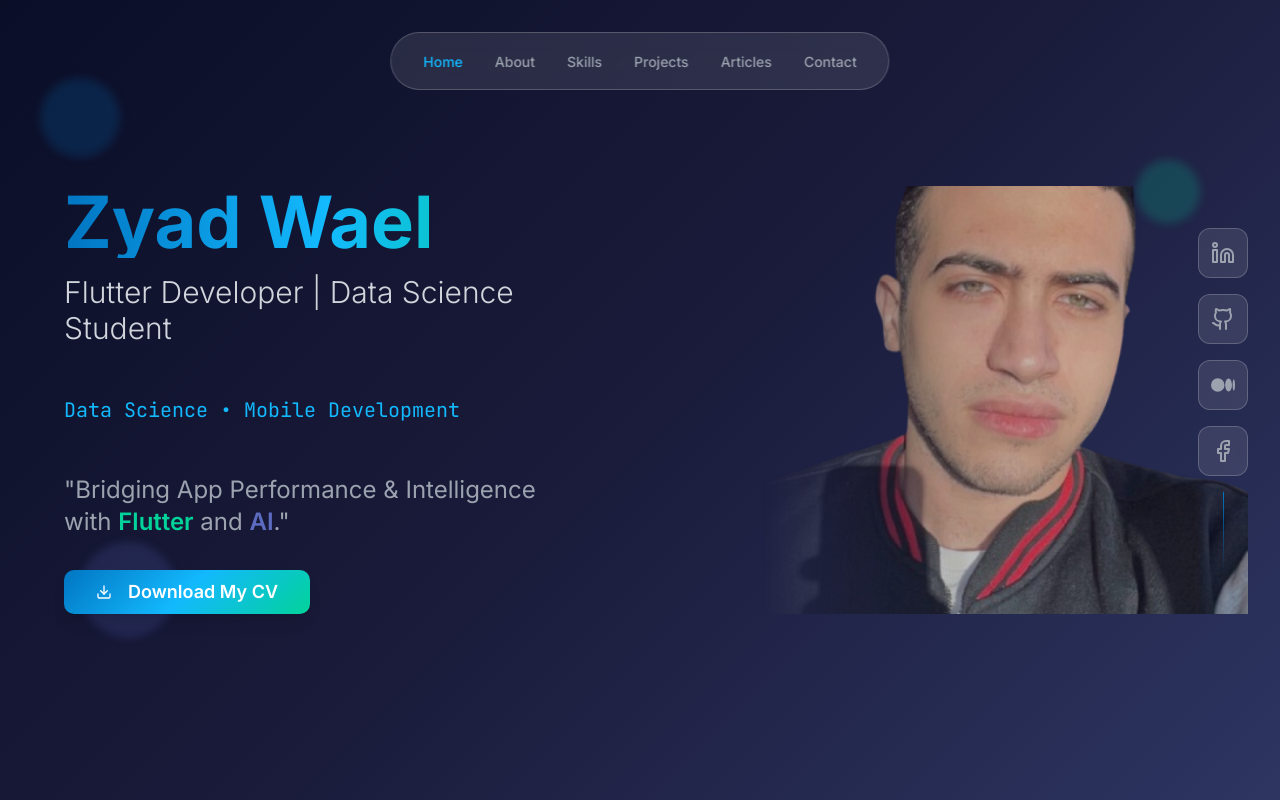
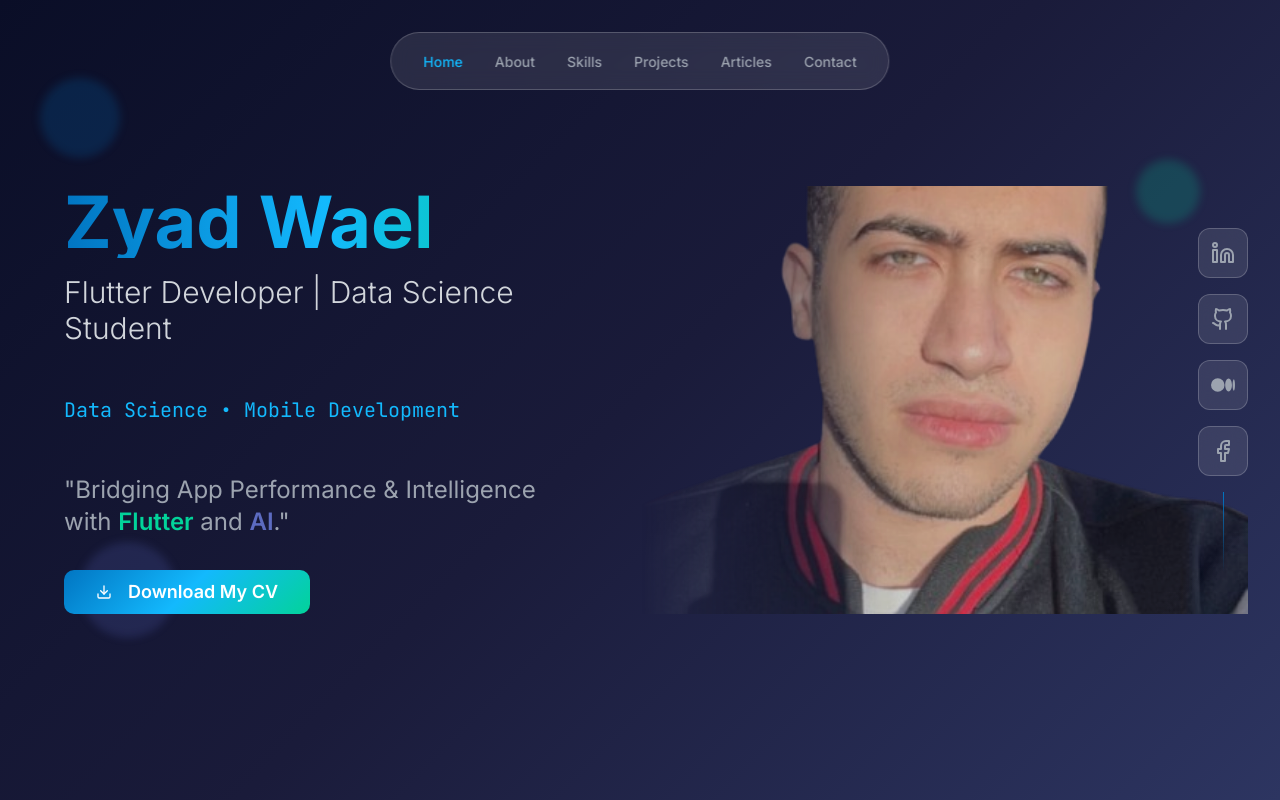
Before and after one commit to ZyadWKhedr/zyadwael-portfolio-flutter, a React (Vite) app: page / in a window 1280 px wide. Shown: the top 800 px of the page. Built offline with nearby package versions, Linux system fonts and the light colour scheme.

Commit message:
Fix: Hero image size and style
Adjusted the hero image to remove the glowing effect and increase its size, as requested.

```diff
--- a/src/components/HeroSection.tsx
+++ b/src/components/HeroSection.tsx
@@ -29,15 +29,15 @@ const HeroSection = () => {
       </div>
 
       <div className="container mx-auto relative z-10">
-        {/* Background image positioned on the right */}
-        <div className="absolute right-0 top-0 h-full w-1/2 lg:w-2/5 hidden lg:block">
+        {/* Background image positioned on the right - larger and no glow */}
+        <div className="absolute right-0 top-1/2 transform -translate-y-1/2 w-3/5 lg:w-1/2 h-full hidden lg:block">
           <img
             src="/lovable-uploads/5f538683-3c1f-4efe-aa04-e55406896eb7.png"
             alt=""
             className="w-full h-full object-cover object-center opacity-85"
             style={{
-              maskImage: 'linear-gradient(to left, rgba(0,0,0,1) 0%, rgba(0,0,0,0.8) 70%, rgba(0,0,0,0) 100%)',
-              WebkitMaskImage: 'linear-gradient(to left, rgba(0,0,0,1) 0%, rgba(0,0,0,0.8) 70%, rgba(0,0,0,0) 100%)'
+              maskImage: 'linear-gradient(to left, rgba(0,0,0,1) 20%, rgba(0,0,0,0.9) 60%, rgba(0,0,0,0) 100%)',
+              WebkitMaskImage: 'linear-gradient(to left, rgba(0,0,0,1) 20%, rgba(0,0,0,0.9) 60%, rgba(0,0,0,0) 100%)'
             }}
           />
         </div>
@@ -70,7 +70,7 @@ const HeroSection = () => {
 
             <Button
               size="lg"
-              className="bg-flutter-gradient hover:scale-105 transition-all duration-300 text-white font-semibold px-8 py-4 text-lg shadow-lg hover:shadow-flutter-blue/25"
+              className="bg-flutter-gradient hover:scale-105 transition-all duration-300 text-white font-semibold px-8 py-4 text-lg hover:shadow-flutter-blue/25"
             >
               <Download className="mr-2 h-5 w-5" />
               Download My CV
```
